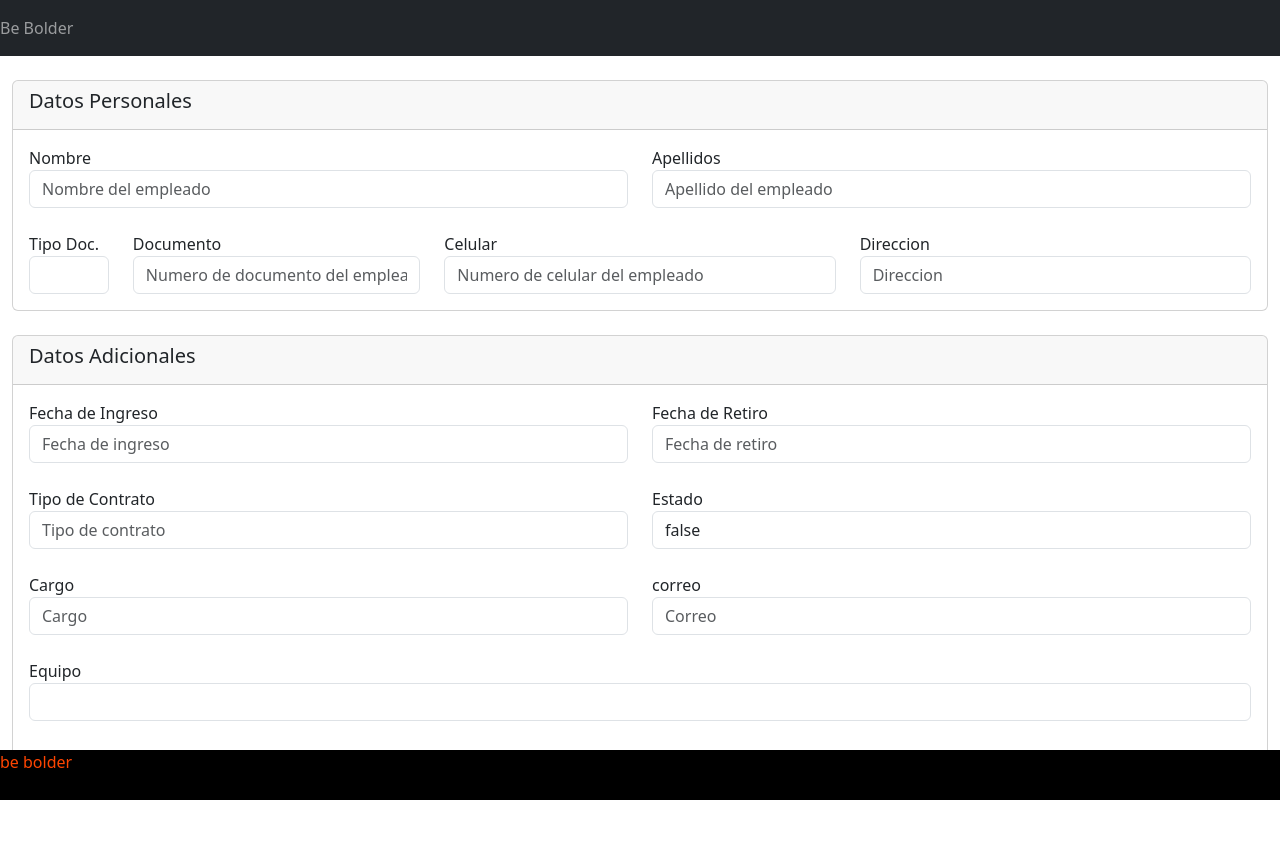
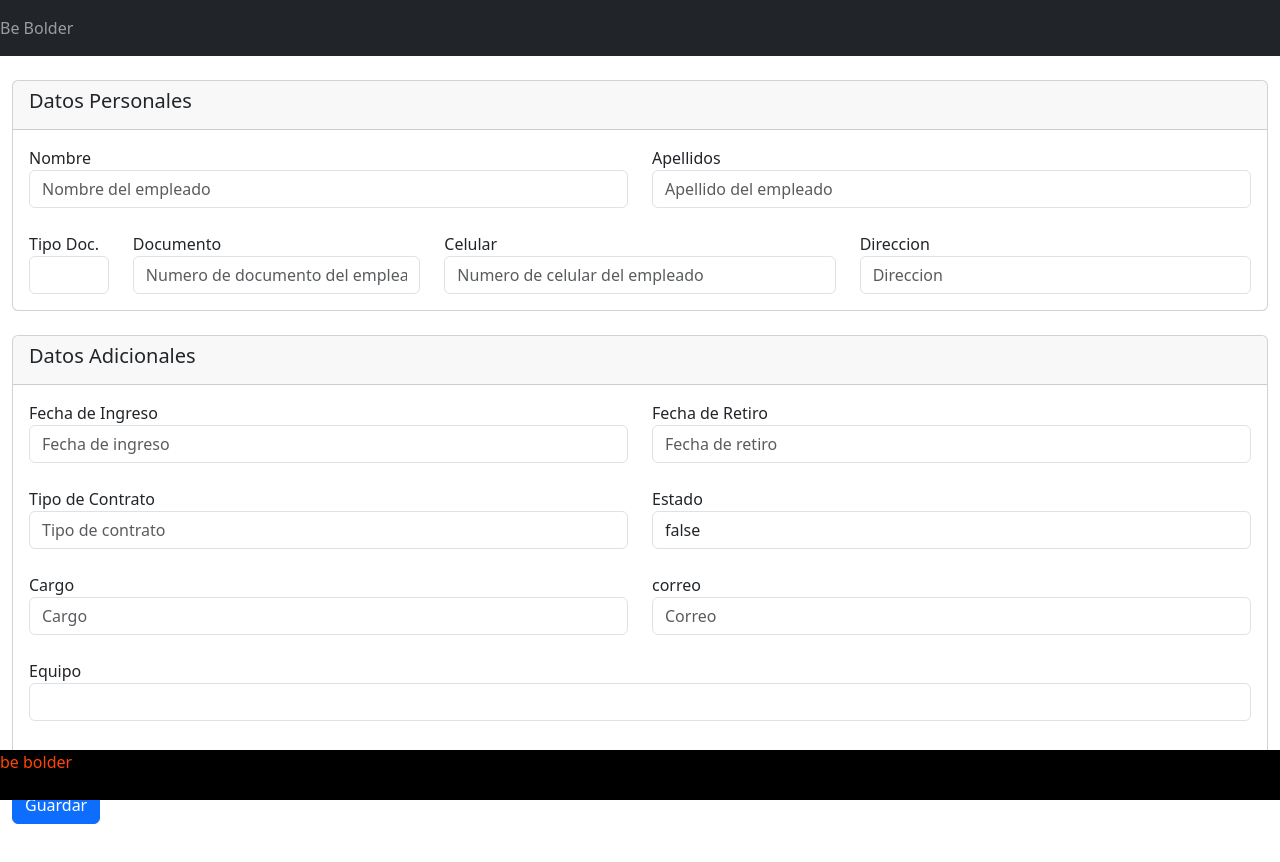
Before and after one commit to SergioF007/API-portal-autoservicio, an Angular app in the folder proyecto-angular/: page /editar/1 in a window 1280 px wide. Shown: the top 862 px of the page. Before the commit the page ends 834 px from the top, so only its background shows below. Built offline with nearby package versions, Linux system fonts and the light colour scheme; no server answers.

Commit message:
Se captura los nuevos cambias del formulario al oprimir el botton guardar

```diff
--- a/proyecto-angular/src/app/vistas/editar/editar.component.html
+++ b/proyecto-angular/src/app/vistas/editar/editar.component.html
@@ -2,7 +2,7 @@
 
 <div class="container-fluid">
 
-    <form [formGroup]="editarForm">
+    <form [formGroup]="editarForm" (ngSubmit)="onSubmit()">
         <div class="card">
             <div class="card-header">
                 <h5 class="card-title">Datos Personales</h5>
@@ -108,8 +108,13 @@
             </div>
 
         </div>
+        <br>
+        <button type="submit" class="btn btn-primary">Guardar</button>
+
 
     </form>
+    <br>
+
 
 </div>
 <br>
--- a/proyecto-angular/src/app/vistas/editar/editar.component.ts
+++ b/proyecto-angular/src/app/vistas/editar/editar.component.ts
@@ -29,6 +29,7 @@ export class EditarComponent implements OnInit {
     cargo: new FormControl(''),
     correo: new FormControl(''),
     equipoId: new FormControl(0),
+    equipoDto: new FormControl(null)
 
   });
 
@@ -51,10 +52,23 @@ export class EditarComponent implements OnInit {
         'estado' : this.datosEmpleado.estado,
         'cargo' : this.datosEmpleado.cargo,
         'correo' : this.datosEmpleado.correo,
-        'equipoId' : this.datosEmpleado.equipoId
+        'equipoId' : this.datosEmpleado.equipoId,
+        'equipoDto': null
       });
-      console.log(this.editarForm.value);
+
     })
   }
 
+  postForm(form:ListaUsuariosI){
+
+    console.log(form);
+  }
+
+  onSubmit() {
+    const formValue = this.editarForm.value as ListaUsuariosI;
+    this.postForm(formValue);
+  }
+
+
+
 }
```
